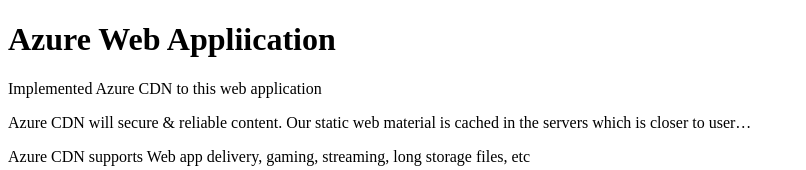
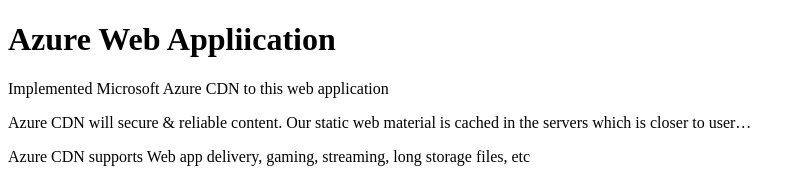
Before and after one commit to ganeshsubramani7/TestGit, a plain HTML site: page index.html in a window 1280 px wide. Shown: the top 170 px of the page, without its empty margins (0-806 px from the left). Drawn offline with Linux system fonts and the light colour scheme.

Commit message:
made changes

```diff
--- a/index.html
+++ b/index.html
@@ -11,7 +11,7 @@
 <!-- Main content -->
 <h1>Azure Web Appliication</h1>
 
-<p>Implemented Azure CDN to this web application
+<p>Implemented Microsoft Azure CDN to this web application
 
 <p>Azure CDN will secure & reliable content. Our static web material is cached in the servers which is closer to user&hellip;
 
```
